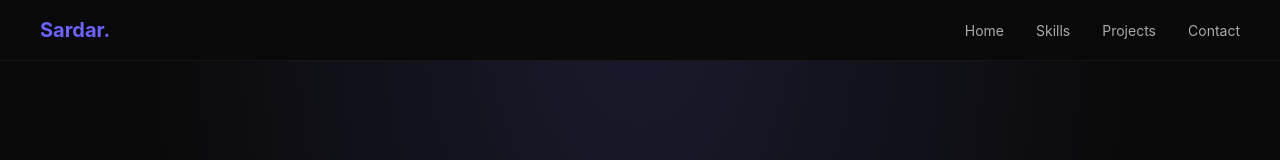
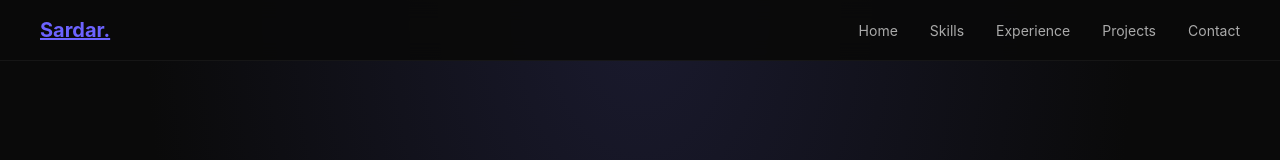
Before and after one commit to sardarMrashed/sardar-portfolio, a React (Create React App) app: page / in a window 1280 px wide. Shown: the top 160 px of the page. Built offline with nearby package versions, Linux system fonts and the light colour scheme.

Commit message:
Portfolio: improve Navbar.jsx for recruiters

```diff
--- a/src/components/Navbar.jsx
+++ b/src/components/Navbar.jsx
@@ -1,10 +1,11 @@
 export default function Navbar() {
   return (
-    <nav className="navbar">
-      <div className="nav-logo">Sardar.</div>
+    <nav className="navbar" aria-label="Main navigation">
+      <a className="nav-logo" href="#hero">Sardar.</a>
       <ul className="nav-links">
         <li><a href="#hero">Home</a></li>
         <li><a href="#skills">Skills</a></li>
+        <li><a href="#experience">Experience</a></li>
         <li><a href="#projects">Projects</a></li>
         <li><a href="#contact">Contact</a></li>
       </ul>
```
